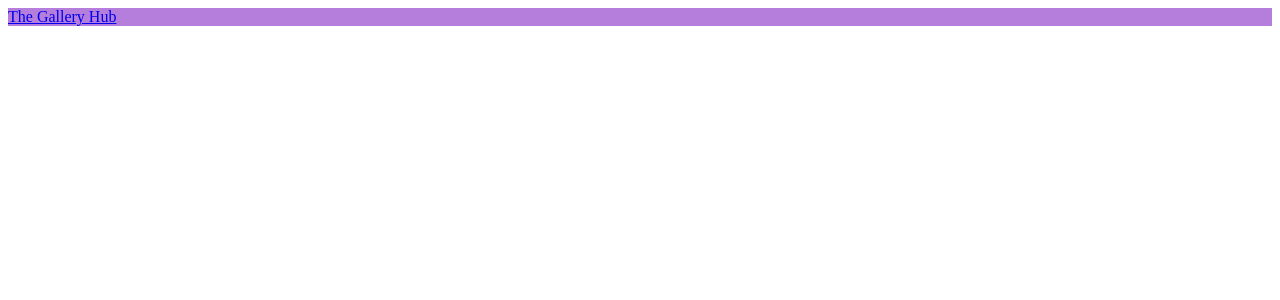
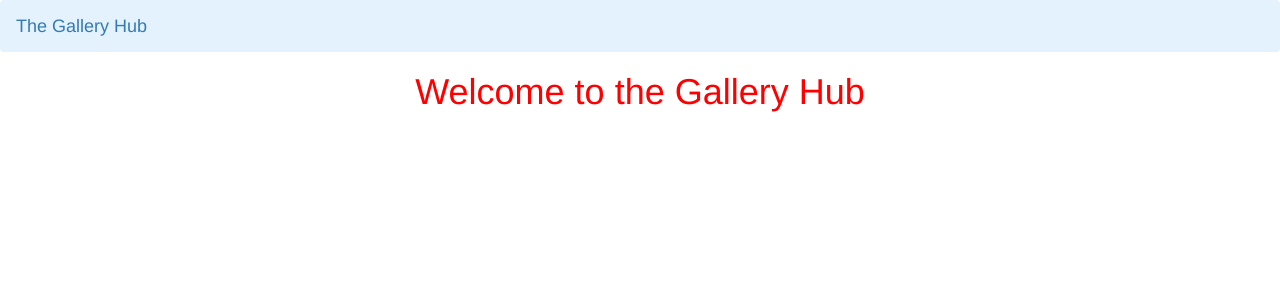
Before and after one commit to YomiRich/GalleryHub, a Django app: page /gallery/ in a window 1280 px wide. Shown: the top 300 px of the page. Run offline with Django 3.2, Linux system fonts and the light colour scheme; some libraries are stand-ins or nearby versions.

Commit message:
Add changes to navbar.html and base.html

```diff
--- a/gallery/templates/base.html
+++ b/gallery/templates/base.html
@@ -1,28 +1,29 @@
-{%extends 'navbar.html'%}
 {% load bootstrap3 %}
-
+{% load static%}
 <!DOCTYPE html>
 <html>
 <head>
   <meta charset="utf-8">
 
   {% if title %}
-    <title>Gallery Hub- {{title}}</title>
+  <title>The Gallery Hub - {{title}}</title>
   {% else %}
-    <title> Gallery Hub </title>
+    <title> The Gallery Hub </title>
   {% endif %}
 
   {% block styles %}
     {% bootstrap_css %}
+    <link rel="stylesheet" href="{% static 'css/basegallery.css' %}">
   {% endblock %}
 
 </head>
 <body>
-    {% block content %} <h1 class='text-center'>Gallery!</h1> {%endblock%}
+    {% include "navbar.html" %}
+
+    {% block content %} <h1 class='text-center'>Welcome to the Gallery Hub</h1> {%endblock%}
 
     {% block scripts %}
         <script src="https://ajax.googleapis.com/ajax/libs/jquery/3.2.1/jquery.min.js"></script>
     {% bootstrap_javascript %}
     {% endblock %}
 </body>
-</html>
--- a/gallery/templates/navbar.html
+++ b/gallery/templates/navbar.html
@@ -1,13 +1,12 @@
-{% load bootstrap3 %}
 <!DOCTYPE html>
 <html lang="en">
 <head>
 
     <meta charset="utf-8">
-    <meta name="viewport" content="width=device-width, initial-scale=1.0">
+    <meta name="viewport" content="width=device-width, initial-scale=1">
 </head>
 <body>
-<nav class="navbar navbar-light" style="background-color: #B57EDC;">
+<nav class="navbar navbar-light" style="background-color: #e3f2fd;">
     <div class="container-fluid">
     <div class="navbar-header">
     <a class="navbar-brand" href="{% url 'welcome' %}">The Gallery Hub</a>
--- a/gallery/templates/welcome.html
+++ b/gallery/templates/welcome.html
@@ -5,6 +5,4 @@
 {{block.super}}
 
 
-                <h1>Welcome to the Gallery!</h1>
-
 {% endblock %}
--- a/static/css/basegallery.css
+++ b/static/css/basegallery.css
@@ -0,0 +1,3 @@
+h1{
+    color: red;
+}
```
Lines whose indentation alone changed are shown as unchanged.
